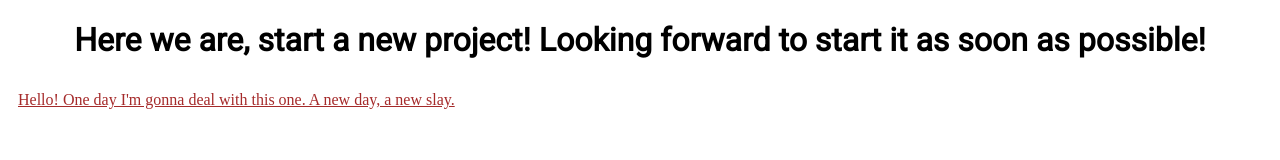
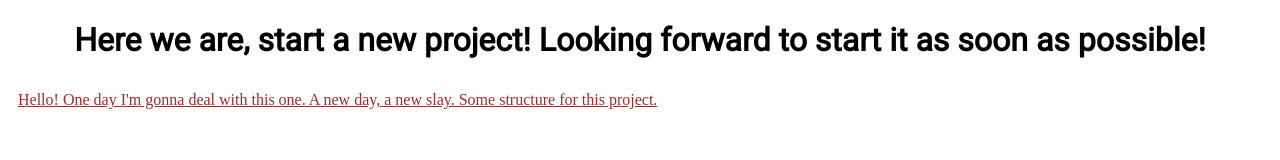
Before and after one commit to KiradesignJS/interiorProject, a plain HTML site: page index.html in a window 1280 px wide. Drawn offline with Linux system fonts and the light colour scheme.

Commit message:
html structure

```diff
--- a/index.html
+++ b/index.html
@@ -18,6 +18,7 @@
     <footer class="footer">
         Hello! One day I'm gonna deal with this one.
         A new day, a new slay.
+        Some structure for this project.
     </footer>
 </body>
 </html>
```
